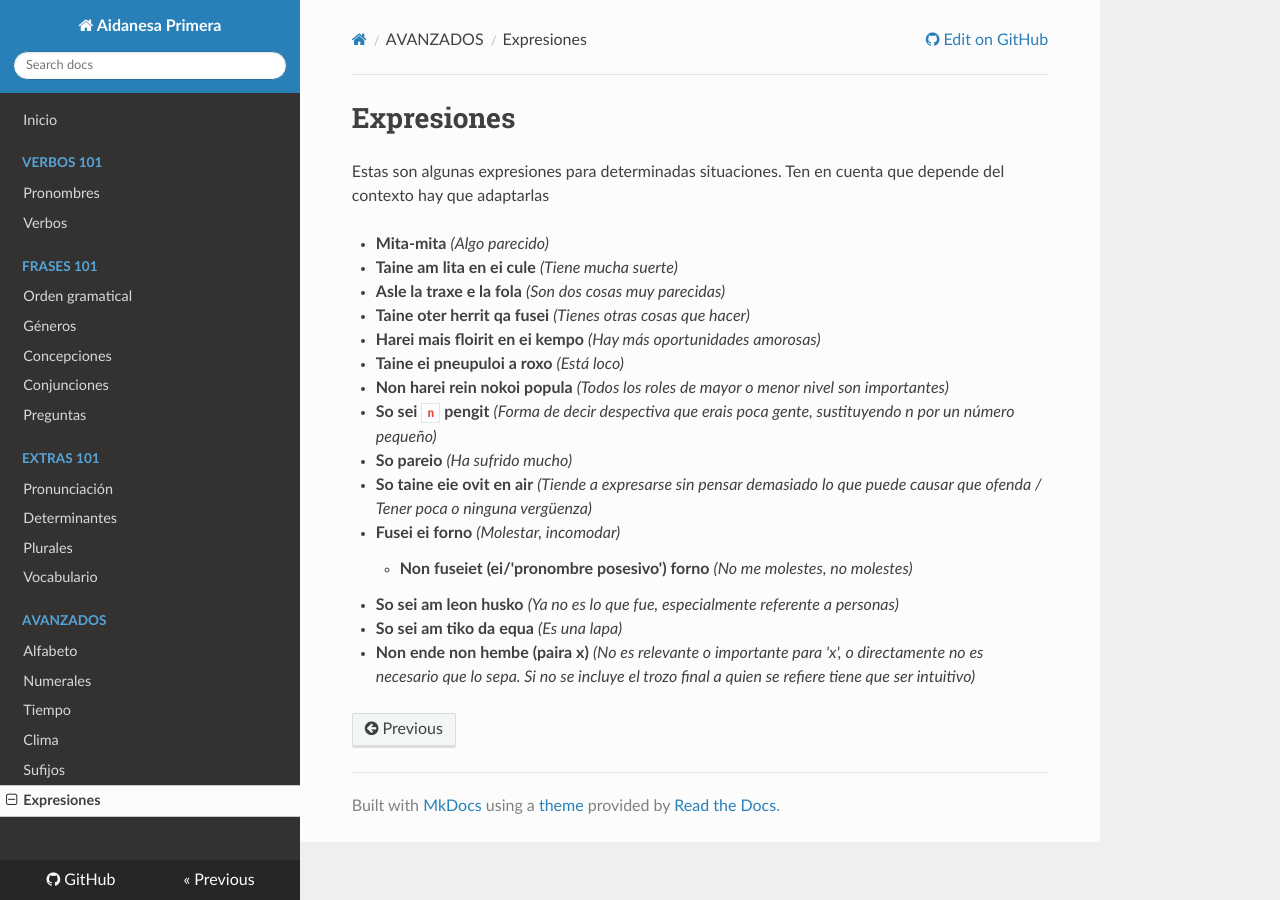
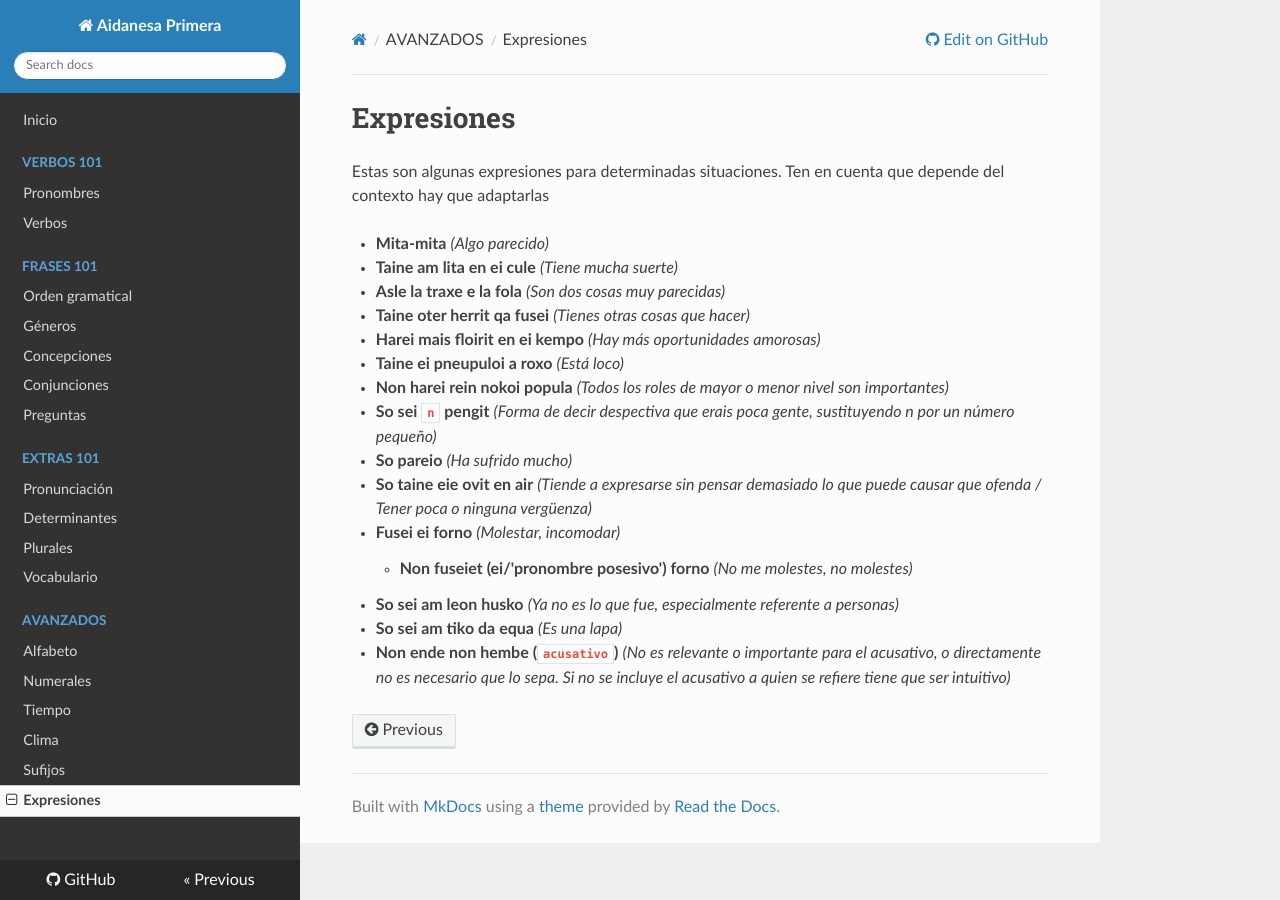
Before and after one commit to AntikoreDev/oda-primera, an MkDocs documentation site: the page built from docs/advanced/expressions.md, in a window 1280 px wide. Built offline with MkDocs 1.6.1, drawn with Linux system fonts in a browser that asks for light colours; nearby versions of some CDN libraries.

Commit message:
Update expressions.md

```diff
--- a/docs/advanced/expressions.md
+++ b/docs/advanced/expressions.md
@@ -15,4 +15,4 @@ Estas son algunas expresiones para determinadas situaciones. Ten en cuenta que d
     - **Non fuseiet (ei/'pronombre posesivo') forno** _(No me molestes, no molestes)_
 - **So sei am leon husko** _(Ya no es lo que fue, especialmente referente a personas)_
 - **So sei am tiko da equa** _(Es una lapa)_
-- **Non ende non hembe (paira x)** _(No es relevante o importante para 'x', o directamente no es necesario que lo sepa. Si no se incluye el trozo final a quien se refiere tiene que ser intuitivo)_
+- **Non ende non hembe (`acusativo`)** _(No es relevante o importante para el acusativo, o directamente no es necesario que lo sepa. Si no se incluye el acusativo a quien se refiere tiene que ser intuitivo)_
```
